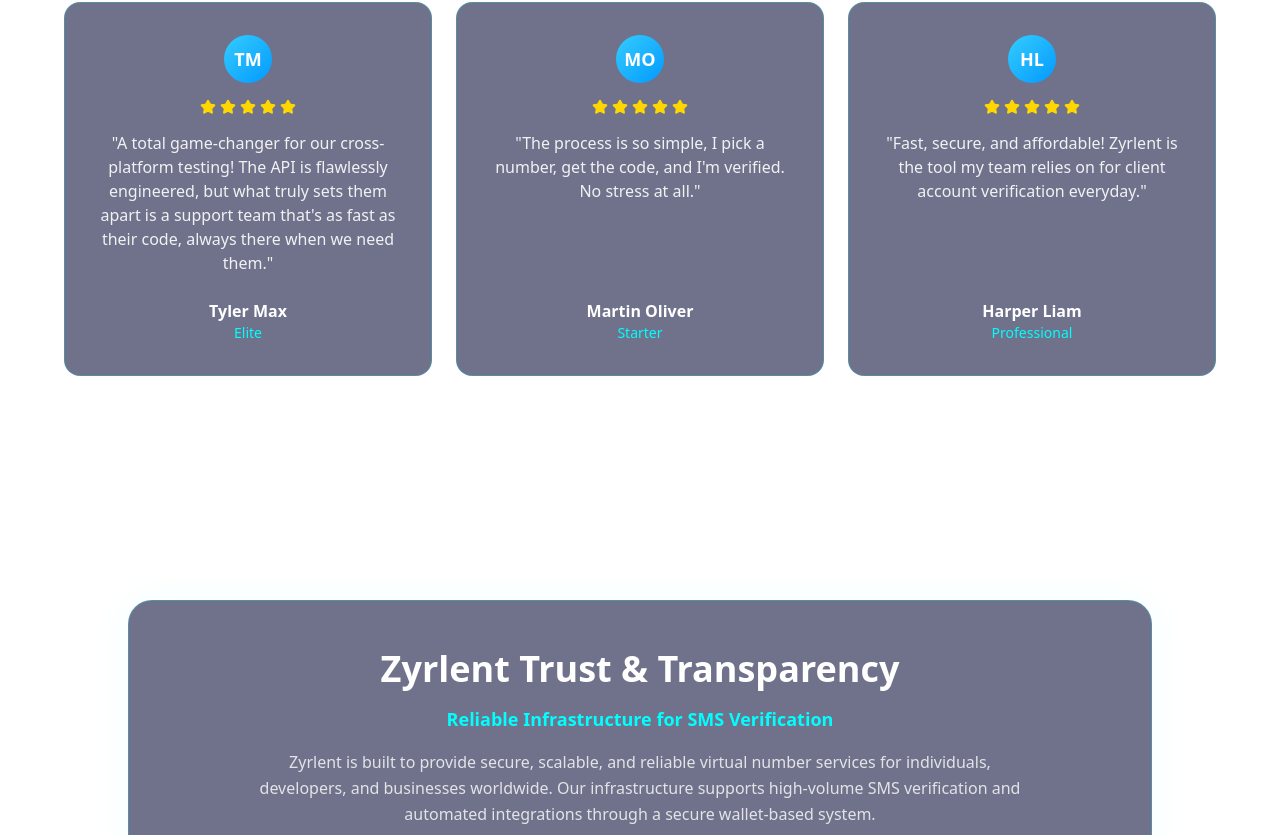
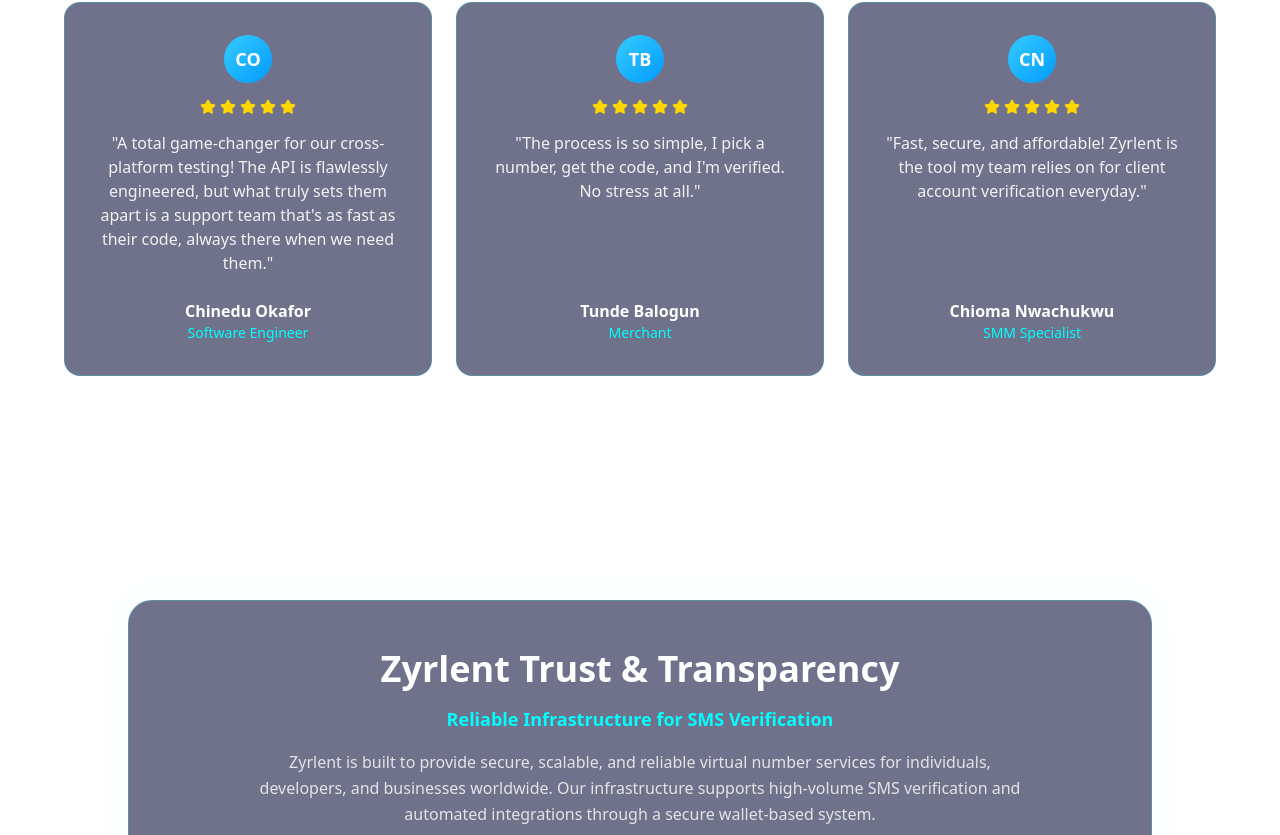
Before and after one commit to Eddyblues13/zyrlent, a React (Vite) app: page / in a window 1280 px wide. Shown: the part 4482-5317 px from the top of the page. Built offline with nearby package versions, Linux system fonts and the light colour scheme; no server answers.

Commit message:
refactor: update testimonials with professional Nigerian names

```diff
--- a/src/pages/home/Home.jsx
+++ b/src/pages/home/Home.jsx
@@ -516,21 +516,21 @@ print_r(json_decode($result, true));`
               {[
                 {
                   quote: "A total game-changer for our cross-platform testing! The API is flawlessly engineered, but what truly sets them apart is a support team that's as fast as their code, always there when we need them.",
-                  name: "Tyler Max",
-                  role: "Elite",
-                  initials: "TM"
+                  name: "Chinedu Okafor",
+                  role: "Software Engineer",
+                  initials: "CO"
                 },
                 {
                   quote: "The process is so simple, I pick a number, get the code, and I'm verified. No stress at all.",
-                  name: "Martin Oliver",
-                  role: "Starter",
-                  initials: "MO"
+                  name: "Tunde Balogun",
+                  role: "Merchant",
+                  initials: "TB"
                 },
                 {
                   quote: "Fast, secure, and affordable! Zyrlent is the tool my team relies on for client account verification everyday.",
-                  name: "Harper Liam",
-                  role: "Professional",
-                  initials: "HL"
+                  name: "Chioma Nwachukwu",
+                  role: "SMM Specialist",
+                  initials: "CN"
                 }
               ].map((testimonial, i) => (
                 <div key={i} className="rounded-2xl border border-[rgba(0,255,255,0.2)] bg-[rgba(15,20,60,0.6)] backdrop-blur-sm p-8 flex flex-col items-center text-center hover:bg-[rgba(15,20,60,0.8)] transition">
```
